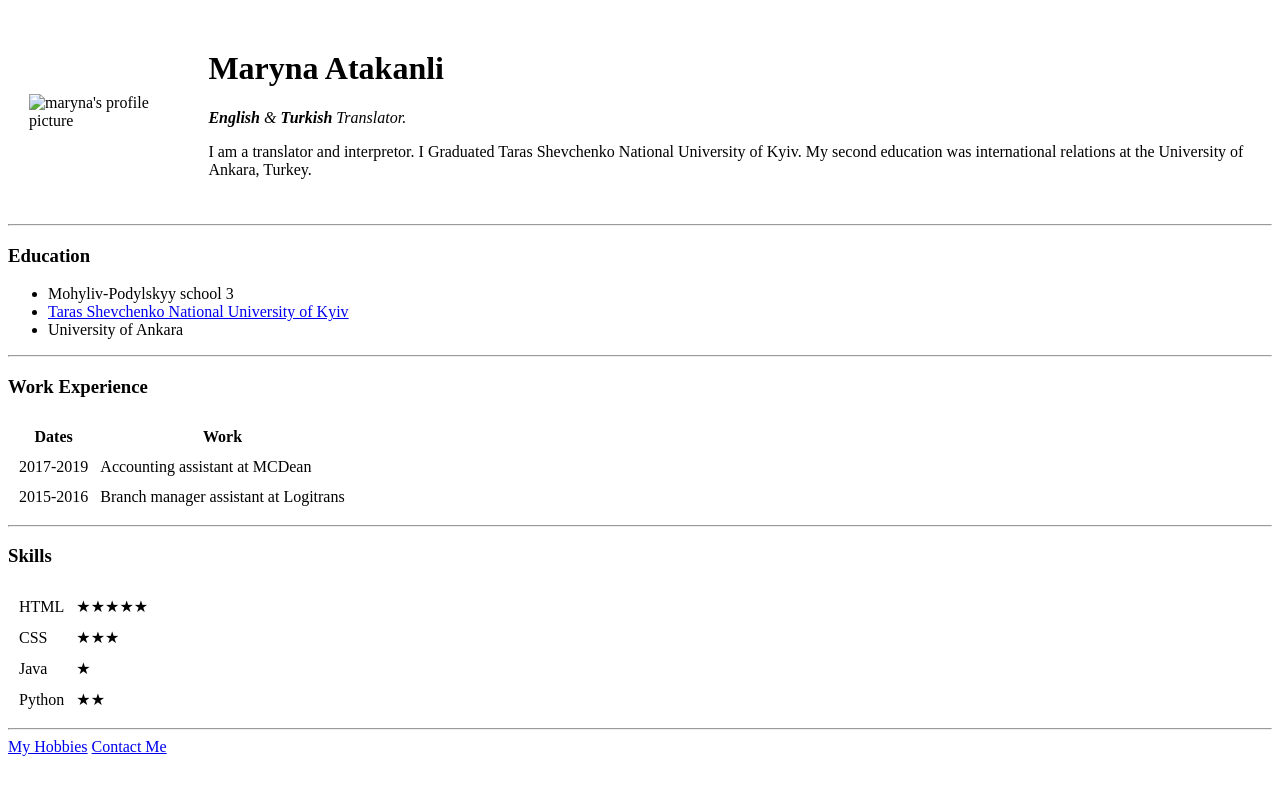
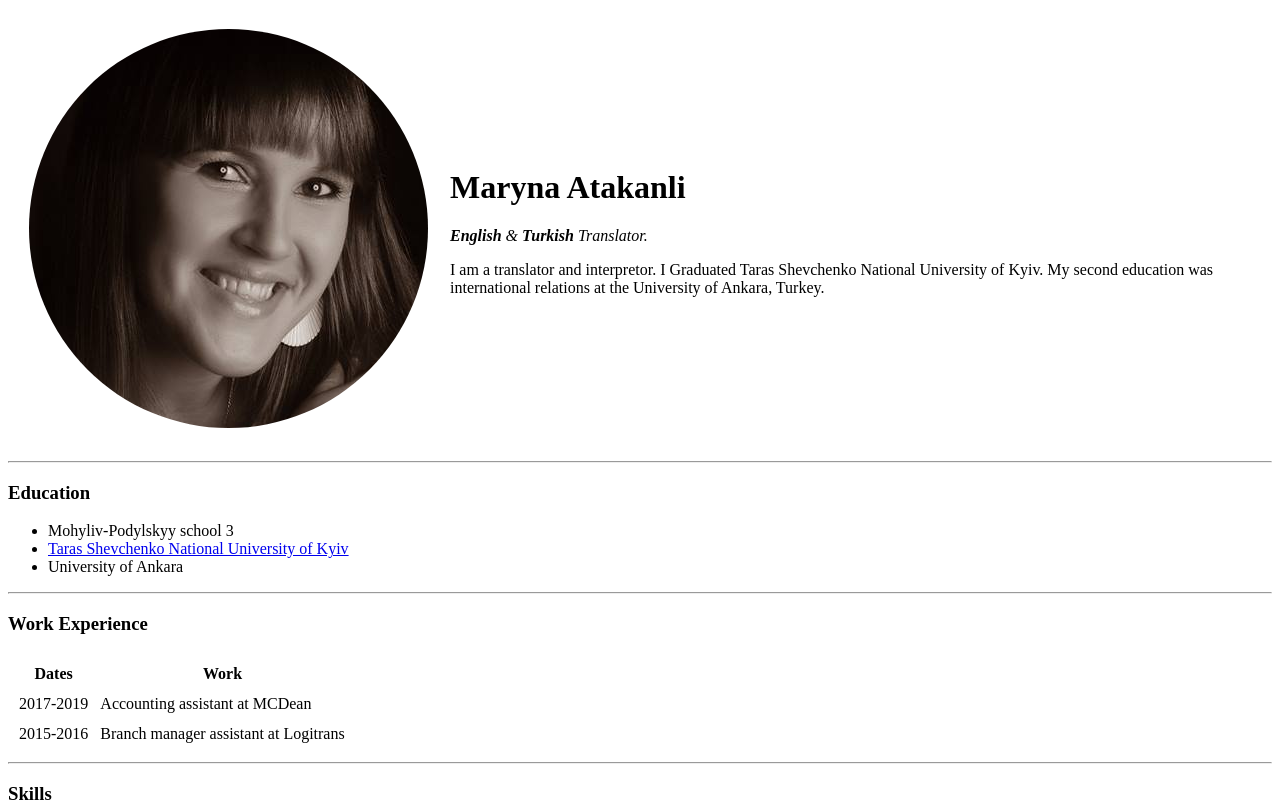
Before and after one commit to Atamarata/CV, a plain HTML site: page index.html in a window 1280 px wide. Shown: the top 808 px of the page. Drawn offline with Linux system fonts and the light colour scheme.

Commit message:
Update index.html

```diff
--- a/index.html
+++ b/index.html
@@ -9,7 +9,7 @@
 <body>
   <table cellspacing="20">
     <tr>
-      <td><img src="images/maryna2.png" alt="maryna's profile picture"></td>
+      <td><img src="maryna2.png" alt="maryna's profile picture"></td>
       <td>
         <h1>Maryna Atakanli</h1>
         <p><em><strong>English</strong> & <strong>Turkish</strong> Translator.</em></p>
```
